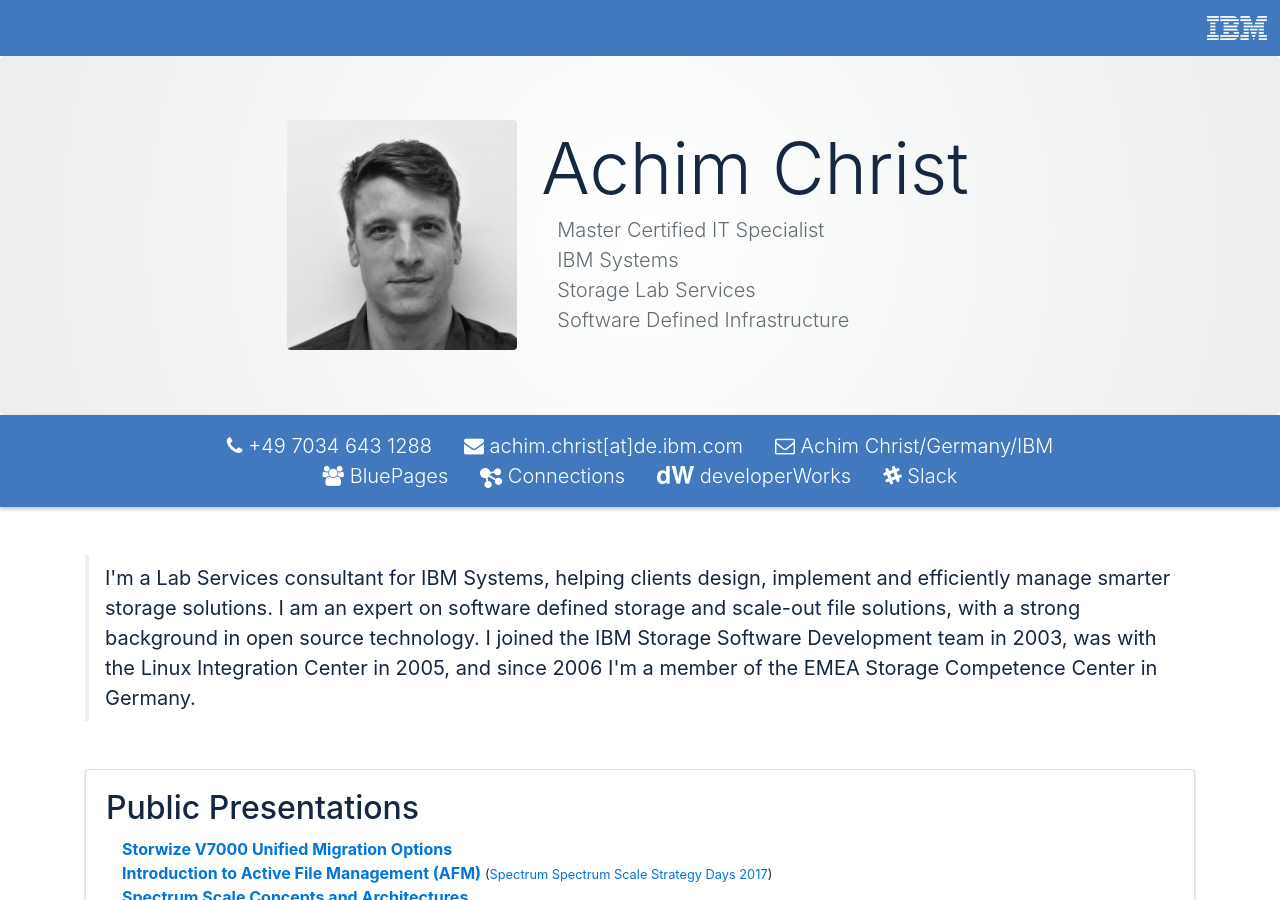
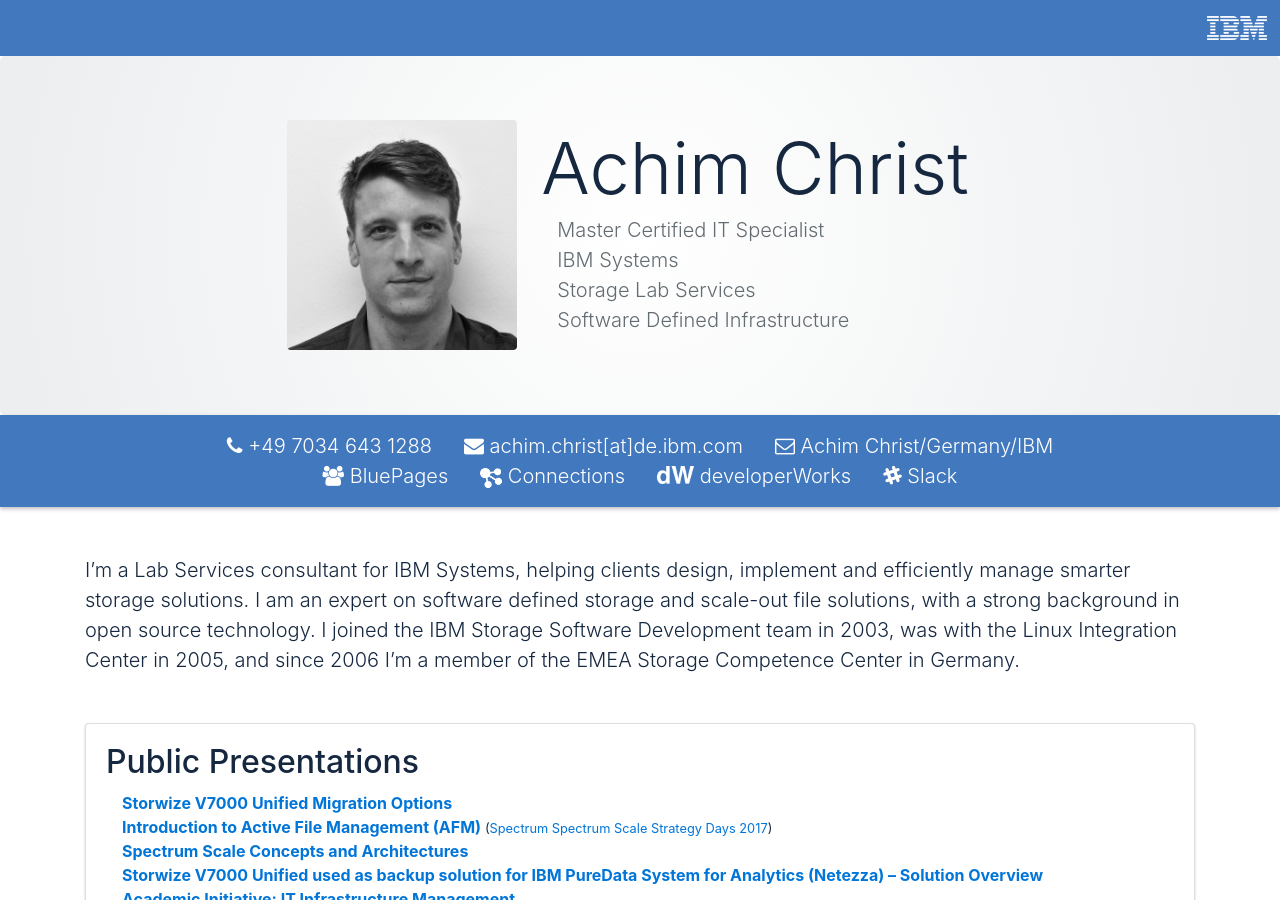
Before and after one commit to acch/homepage, a Jekyll site: the page built from business.html, in a window 1280 px wide and 900 px high. Built offline with Jekyll 4.4.1, drawn with Linux system fonts in a browser that asks for light colours; nearby versions of some CDN libraries.

Commit message:
Include about text from separate file

```diff
--- /dev/null
+++ b/_includes/business/about.md
@@ -0,0 +1,4 @@
+
+I'm a Lab Services consultant for IBM Systems, helping clients design, implement and efficiently manage smarter storage solutions.
+I am an expert on software defined storage and scale-out file solutions, with a strong background in open source technology.
+I joined the IBM Storage Software Development team in 2003, was with the Linux Integration Center in 2005, and since 2006 I'm a member of the EMEA Storage Competence Center in Germany.
--- a/_layouts/bigblue.html
+++ b/_layouts/bigblue.html
@@ -81,13 +81,14 @@
 
     <div class="container">
 
-      <blockquote class="blockquote mb-5">
-        <p class="mb-0">
-          I'm a Lab Services consultant for IBM Systems, helping clients design, implement and efficiently manage smarter storage solutions.
-          I am an expert on software defined storage and scale-out file solutions, with a strong background in open source technology.
-          I joined the IBM Storage Software Development team in 2003, was with the Linux Integration Center in 2005, and since 2006 I'm a member of the EMEA Storage Competence Center in Germany.
-        </p>
-      </blockquote>
+      <div class="lead mb-5">
+
+        {% capture about %}
+          {% include business/about.md %}
+        {% endcapture %}
+        {{ about | markdownify }}
+
+      </div>
 
     </div><!-- /container -->
 
```
